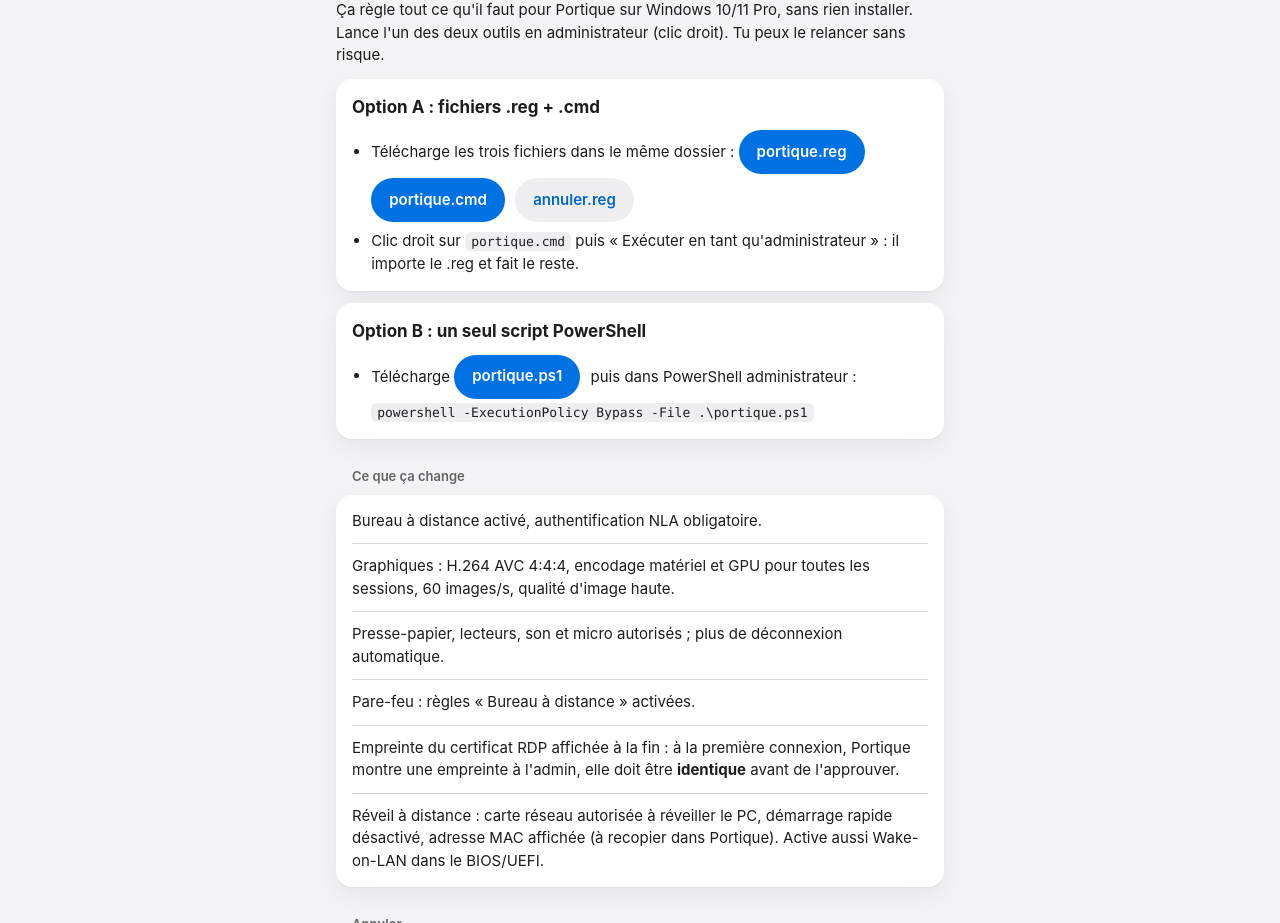
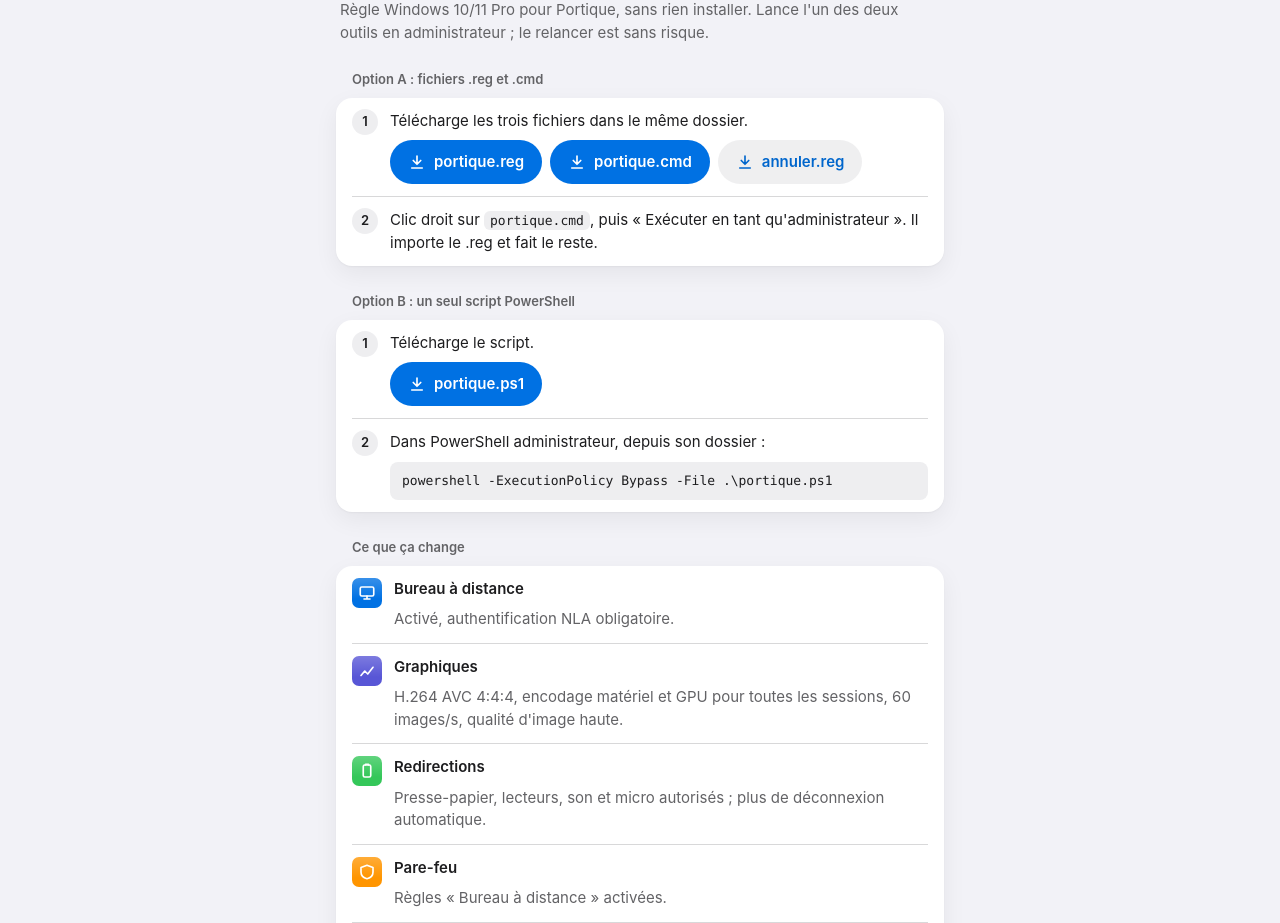
Before and after one commit to neotoxicfr/portique, a plain HTML site: page crates/web/setup/index.html in a window 1280 px wide. Shown: the part 77-1000 px from the top of the page. Drawn offline with Linux system fonts and the light colour scheme.

Commit message:
fix(web): unclipped focus rings, polished "Prepare a PC" page
A focused form row drew a square inset ring, so the rounded group cut
its corners on the first and last rows; it now follows the group's
radius, like the ring of a clickable row. Icon buttons inside a row
draw their ring inside, as it touched the group's edge on the last row.

The "Prepare a PC" page gets the app's translucent bar with a back
button to Portique, numbered steps with real download buttons instead
of buttons wedged into bullet text, commands as blocks selected in one
click that wrap at spaces rather than inside a word, and the changes
as settings-style rows with icon badges. Content is unchanged.

Co-Authored-By: Claude Opus 5.5 <noreply@anthropic.com>

```diff
--- a/crates/web/setup/index.html
+++ b/crates/web/setup/index.html
@@ -2,67 +2,131 @@
 <html lang="fr">
 <head>
 <meta charset="utf-8">
-<meta name="viewport" content="width=device-width, initial-scale=1">
+<meta name="viewport" content="width=device-width, initial-scale=1, viewport-fit=cover">
 <title>Préparer un PC Windows</title>
+<meta name="color-scheme" content="light dark">
 <meta name="theme-color" content="#f2f2f7" media="(prefers-color-scheme: light)">
 <meta name="theme-color" content="#000000" media="(prefers-color-scheme: dark)">
 <style>
-:root{--bg:#f2f2f7;--card:#fff;--sep:rgba(60,60,67,.2);--fill:rgba(118,118,128,.12);--text:#1d1d1f;--muted:#636366;--link:#0066cc;--accent:#0071e3;--code:rgba(118,118,128,.12);--focus:#0071e3;--shadow:0 1px 2px rgba(0,0,0,.04),0 8px 24px rgba(0,0,0,.06)}
-@media (prefers-color-scheme:dark){:root{--bg:#000;--card:#1c1c1e;--sep:rgba(84,84,88,.6);--fill:rgba(118,118,128,.24);--text:#f5f5f7;--muted:#9a9a9f;--link:#2997ff;--code:rgba(118,118,128,.24);--focus:#0a84ff;--shadow:inset 0 .5px 0 rgba(255,255,255,.08)}}
+:root{--bg:#f2f2f7;--card:#fff;--bar:rgba(246,246,248,.78);--sep:rgba(60,60,67,.2);--fill:rgba(118,118,128,.12);--btn:rgba(120,120,128,.12);
+  --text:#1d1d1f;--muted:#636366;--link:#0066cc;--accent:#0071e3;--focus:#0071e3;
+  --blue:#0071e3;--indigo:#5856d6;--green:#34c759;--orange:#ff9500;--gray:#8e8e93;
+  --shadow:0 1px 2px rgba(0,0,0,.04),0 8px 24px rgba(0,0,0,.06);
+  --mono:ui-monospace,"SF Mono",Menlo,Consolas,monospace}
+@media (prefers-color-scheme:dark){:root{--bg:#000;--card:#1c1c1e;--bar:rgba(22,22,23,.78);--sep:rgba(84,84,88,.6);--fill:rgba(118,118,128,.24);--btn:rgba(120,120,128,.24);
+  --text:#f5f5f7;--muted:#9a9a9f;--link:#2997ff;--focus:#0a84ff;--blue:#0a84ff;--indigo:#5e5ce6;--green:#30d158;--orange:#ff9f0a;--gray:#636366;
+  --shadow:inset 0 .5px 0 rgba(255,255,255,.08)}}
 *{box-sizing:border-box}
 body{margin:0;background:var(--bg);color:var(--text);font:15px/1.5 -apple-system,BlinkMacSystemFont,system-ui,sans-serif;-webkit-text-size-adjust:100%}
-main{max-width:40rem;margin:0 auto;padding:max(24px,env(safe-area-inset-top)) max(16px,env(safe-area-inset-right)) max(40px,env(safe-area-inset-bottom)) max(16px,env(safe-area-inset-left))}
-h1{font-size:28px;line-height:1.15;margin:8px 0 12px;letter-spacing:-.01em}
-h2{font-size:13px;font-weight:600;color:var(--muted);margin:28px 16px 8px}
-p{margin:0 0 12px}
-.card{background:var(--card);border-radius:16px;padding:16px;margin:12px 0;box-shadow:var(--shadow)}
-.card strong{display:block;font-size:17px;margin-bottom:8px}
-.card ul{margin:0}
-ul{padding-left:1.2rem;margin:0 0 12px}
-li+li{margin-top:6px}
-.group{background:var(--card);border-radius:16px;box-shadow:var(--shadow);padding:4px 16px}
-.group p,.group li{margin:0}
-.group ul{list-style:none;padding:0;margin:0}
-.group li{padding:11px 0}
-.group li+li{border-top:.5px solid var(--sep);margin-top:0}
 a{color:var(--link)}
-a.button{display:inline-flex;align-items:center;min-height:44px;padding:0 18px;border-radius:999px;background:var(--accent);color:#fff;font-weight:600;text-decoration:none;margin:2px 6px 2px 0}
-a.button.secondary{background:var(--fill);color:var(--link)}
-a:focus-visible{outline:3px solid var(--focus);outline-offset:2px}a:not(.button):focus-visible{border-radius:6px}
-code{font:13px ui-monospace,"SF Mono",Menlo,monospace;background:var(--code);padding:2px 6px;border-radius:6px;overflow-wrap:anywhere}
-.group p.pad{padding:11px 0}
-p.mut{color:var(--muted);font-size:13px;margin:16px 16px 0}
+a:focus-visible{outline:3px solid var(--focus);outline-offset:2px}
+
+/* Barre translucide collante, comme celles de l'application. */
+.bar{position:sticky;top:0;z-index:2;display:flex;align-items:center;gap:8px;min-height:52px;
+  padding:env(safe-area-inset-top) max(12px,env(safe-area-inset-right)) 0 max(12px,env(safe-area-inset-left));
+  background:var(--bar);-webkit-backdrop-filter:saturate(180%) blur(20px);backdrop-filter:saturate(180%) blur(20px);border-bottom:.5px solid var(--sep)}
+.back{display:grid;place-items:center;width:44px;height:44px;border-radius:50%;color:var(--link)}
+.back:hover{background:var(--btn)}
+.back svg{width:22px;height:22px}
+.bar-title{font-size:17px;font-weight:600}
+
+main{max-width:40rem;margin:0 auto;padding:20px max(16px,env(safe-area-inset-right)) max(40px,env(safe-area-inset-bottom)) max(16px,env(safe-area-inset-left))}
+.sr-only{position:absolute;width:1px;height:1px;overflow:hidden;clip:rect(0 0 0 0);white-space:nowrap}
+.lead{margin:4px 4px 8px;color:var(--muted)}
+h2{font-size:13px;font-weight:600;color:var(--muted);margin:26px 16px 8px}
+
+/* Groupes façon Réglages : rangées séparées par un filet. */
+.group{background:var(--card);border-radius:16px;box-shadow:var(--shadow);padding:0 16px}
+.row{display:flex;gap:12px;align-items:flex-start;padding:12px 0}
+.row+.row{border-top:.5px solid var(--sep)}
+.row-body{flex:1;min-width:0;display:grid;gap:8px}
+.row-body strong{font-weight:600}
+.row-body span.detail{color:var(--muted)}
+.step{flex:none;display:grid;place-items:center;width:26px;height:26px;border-radius:50%;background:var(--fill);font-size:13px;font-weight:600;margin-top:-1px}
+
+/* Pastilles « icône d'app ». */
+.pastille{flex:none;display:grid;place-items:center;width:30px;height:30px;border-radius:7px;color:#fff;
+  background:linear-gradient(180deg,rgba(255,255,255,.22),rgba(255,255,255,0) 70%),var(--c)}
+.pastille svg{width:18px;height:18px}
+.blue{--c:var(--blue)}.indigo{--c:var(--indigo)}.green{--c:var(--green)}.orange{--c:var(--orange)}.gray{--c:var(--gray)}
+
+/* Téléchargements : boutons pleins, celui de l'annulation en gris. */
+.files{display:flex;flex-wrap:wrap;gap:8px}
+.file{display:inline-flex;align-items:center;gap:8px;min-height:44px;padding:0 18px;border-radius:999px;background:var(--accent);color:#fff;font-weight:600;text-decoration:none}
+.file.secondary{background:var(--btn);color:var(--link)}
+.file svg{width:18px;height:18px;flex:none}
+
+code{font:13px var(--mono);background:var(--fill);padding:2px 6px;border-radius:6px}
+/* Commande entière, sélectionnée d'un clic ; passe à la ligne aux espaces, jamais au milieu d'un mot. */
+pre.cmd{margin:0;font:13px/1.45 var(--mono);background:var(--fill);padding:10px 12px;border-radius:8px;white-space:pre-wrap;overflow-wrap:normal;
+  -webkit-user-select:all;user-select:all}
+.note{color:var(--muted);font-size:13px;margin:14px 16px 0}
+svg{fill:none;stroke:currentColor;stroke-width:2.2;stroke-linecap:round;stroke-linejoin:round}
 </style>
 </head>
 <body>
+<header class="bar">
+  <a class="back" href="/" aria-label="Retour à Portique" title="Retour à Portique"><svg viewBox="0 0 24 24" aria-hidden="true"><path d="M15 5l-7 7 7 7"/></svg></a>
+  <span class="bar-title">Préparer un PC</span>
+</header>
 <main>
-<h1>Préparer un PC Windows</h1>
-<p>Ça règle tout ce qu'il faut pour Portique sur Windows 10/11 Pro, sans rien installer. Lance l'un des deux outils en administrateur (clic droit). Tu peux le relancer sans risque.</p>
-<div class="card">
-<strong>Option A : fichiers .reg + .cmd</strong>
-<ul>
-<li>Télécharge les trois fichiers dans le même dossier : <a class="button" href="portique.reg" download>portique.reg</a> <a class="button" href="portique.cmd" download>portique.cmd</a> <a class="button secondary" href="annuler.reg" download>annuler.reg</a></li>
-<li>Clic droit sur <code>portique.cmd</code> puis « Exécuter en tant qu'administrateur » : il importe le .reg et fait le reste.</li>
-</ul>
+<h1 class="sr-only">Préparer un PC Windows</h1>
+<p class="lead">Règle Windows 10/11 Pro pour Portique, sans rien installer. Lance l'un des deux outils en administrateur ; le relancer est sans risque.</p>
+
+<h2>Option A : fichiers .reg et .cmd</h2>
+<div class="group">
+  <div class="row"><span class="step" aria-hidden="true">1</span>
+    <div class="row-body"><span>Télécharge les trois fichiers dans le même dossier.</span>
+      <div class="files">
+        <a class="file" href="portique.reg" download><svg viewBox="0 0 24 24" aria-hidden="true"><path d="M12 4v11M7 10l5 5 5-5M5 20h14"/></svg>portique.reg</a>
+        <a class="file" href="portique.cmd" download><svg viewBox="0 0 24 24" aria-hidden="true"><path d="M12 4v11M7 10l5 5 5-5M5 20h14"/></svg>portique.cmd</a>
+        <a class="file secondary" href="annuler.reg" download><svg viewBox="0 0 24 24" aria-hidden="true"><path d="M12 4v11M7 10l5 5 5-5M5 20h14"/></svg>annuler.reg</a>
+      </div>
+    </div>
+  </div>
+  <div class="row"><span class="step" aria-hidden="true">2</span>
+    <div class="row-body"><span>Clic droit sur <code>portique.cmd</code>, puis « Exécuter en tant qu'administrateur ». Il importe le .reg et fait le reste.</span></div>
+  </div>
 </div>
-<div class="card">
-<strong>Option B : un seul script PowerShell</strong>
-<ul>
-<li>Télécharge <a class="button" href="portique.ps1" download>portique.ps1</a> puis dans PowerShell administrateur : <code>powershell -ExecutionPolicy Bypass -File .\portique.ps1</code></li>
-</ul>
+
+<h2>Option B : un seul script PowerShell</h2>
+<div class="group">
+  <div class="row"><span class="step" aria-hidden="true">1</span>
+    <div class="row-body"><span>Télécharge le script.</span>
+      <div class="files"><a class="file" href="portique.ps1" download><svg viewBox="0 0 24 24" aria-hidden="true"><path d="M12 4v11M7 10l5 5 5-5M5 20h14"/></svg>portique.ps1</a></div>
+    </div>
+  </div>
+  <div class="row"><span class="step" aria-hidden="true">2</span>
+    <div class="row-body"><span>Dans PowerShell administrateur, depuis son dossier :</span>
+      <pre class="cmd">powershell -ExecutionPolicy Bypass -File .\portique.ps1</pre>
+    </div>
+  </div>
 </div>
+
 <h2>Ce que ça change</h2>
-<div class="group"><ul>
-<li>Bureau à distance activé, authentification NLA obligatoire.</li>
-<li>Graphiques : H.264 AVC 4:4:4, encodage matériel et GPU pour toutes les sessions, 60 images/s, qualité d'image haute.</li>
-<li>Presse-papier, lecteurs, son et micro autorisés ; plus de déconnexion automatique.</li>
-<li>Pare-feu : règles « Bureau à distance » activées.</li>
-<li>Empreinte du certificat RDP affichée à la fin : à la première connexion, Portique montre une empreinte à l'admin, elle doit être <strong>identique</strong> avant de l'approuver.</li>
-<li>Réveil à distance : carte réseau autorisée à réveiller le PC, démarrage rapide désactivé, adresse MAC affichée (à recopier dans Portique). Active aussi Wake-on-LAN dans le BIOS/UEFI.</li>
-</ul></div>
+<div class="group">
+  <div class="row"><span class="pastille blue" aria-hidden="true"><svg viewBox="0 0 24 24"><rect x="3" y="4" width="18" height="12" rx="2"/><path d="M8 20h8M12 16v4"/></svg></span>
+    <div class="row-body"><strong>Bureau à distance</strong><span class="detail">Activé, authentification NLA obligatoire.</span></div></div>
+  <div class="row"><span class="pastille indigo" aria-hidden="true"><svg viewBox="0 0 24 24"><path d="M4 18l5-6 4 4 7-9"/></svg></span>
+    <div class="row-body"><strong>Graphiques</strong><span class="detail">H.264 AVC 4:4:4, encodage matériel et GPU pour toutes les sessions, 60 images/s, qualité d'image haute.</span></div></div>
+  <div class="row"><span class="pastille green" aria-hidden="true"><svg viewBox="0 0 24 24"><rect x="7" y="4" width="10" height="16" rx="2"/><path d="M10 4V3h4v1"/></svg></span>
+    <div class="row-body"><strong>Redirections</strong><span class="detail">Presse-papier, lecteurs, son et micro autorisés ; plus de déconnexion automatique.</span></div></div>
+  <div class="row"><span class="pastille orange" aria-hidden="true"><svg viewBox="0 0 24 24"><path d="M12 3l8 3v6c0 5-3.5 8-8 9-4.5-1-8-4-8-9V6z"/></svg></span>
+    <div class="row-body"><strong>Pare-feu</strong><span class="detail">Règles « Bureau à distance » activées.</span></div></div>
+  <div class="row"><span class="pastille gray" aria-hidden="true"><svg viewBox="0 0 24 24"><circle cx="9" cy="12" r="4"/><path d="M13 12h8M18 12v3M21 12v2"/></svg></span>
+    <div class="row-body"><strong>Certificat</strong><span class="detail">Son empreinte s'affiche à la fin. À la première connexion, Portique montre une empreinte à l'admin : elle doit être <strong>identique</strong> avant de l'approuver.</span></div></div>
+  <div class="row"><span class="pastille gray" aria-hidden="true"><svg viewBox="0 0 24 24"><path d="M12 3v9M7 6a8 8 0 1 0 10 0"/></svg></span>
+    <div class="row-body"><strong>Réveil à distance</strong><span class="detail">Carte réseau autorisée à réveiller le PC, démarrage rapide désactivé, adresse MAC affichée (à recopier dans Portique). Active aussi Wake-on-LAN dans le BIOS/UEFI.</span></div></div>
+</div>
+
 <h2>Annuler</h2>
-<div class="group"><p class="pad">Option A : importe <code>annuler.reg</code> puis lance <code>portique.cmd annuler</code> (ou seulement la seconde commande, elle importe le .reg). Option B : <code>powershell -ExecutionPolicy Bypass -File .\portique.ps1 -Annuler</code>.</p></div>
-<p class="mut">Un redémarrage peut être nécessaire pour que les réglages graphiques s'appliquent.</p>
+<div class="group">
+  <div class="row"><div class="row-body"><span><strong>Option A</strong> : lance, en administrateur (il importe <code>annuler.reg</code>) :</span>
+    <pre class="cmd">portique.cmd annuler</pre></div></div>
+  <div class="row"><div class="row-body"><span><strong>Option B</strong> : dans PowerShell administrateur :</span>
+    <pre class="cmd">powershell -ExecutionPolicy Bypass -File .\portique.ps1 -Annuler</pre></div></div>
+</div>
+<p class="note">Un redémarrage peut être nécessaire pour que les réglages graphiques s'appliquent.</p>
 </main>
 </body>
 </html>
```
Also changed, not shown: crates/web/style.css (+8 -4 lines).
